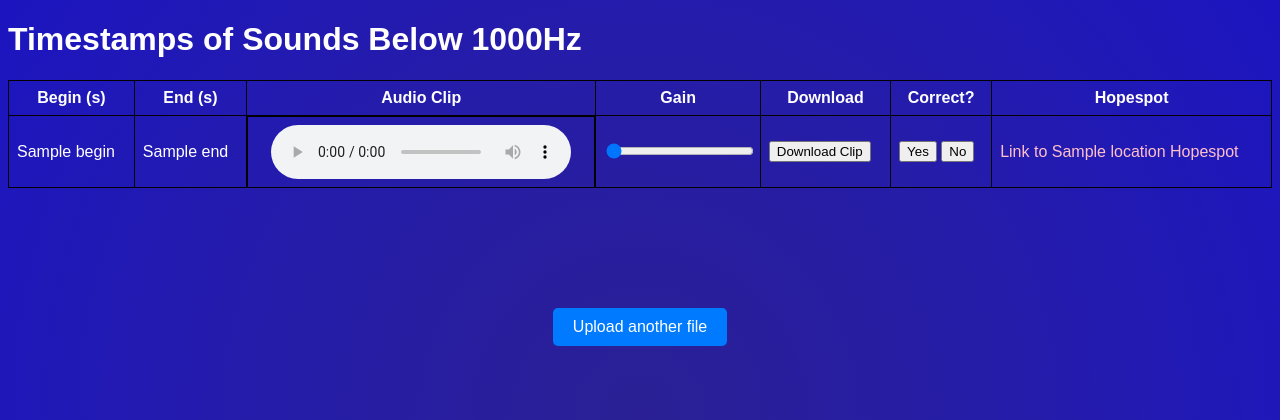
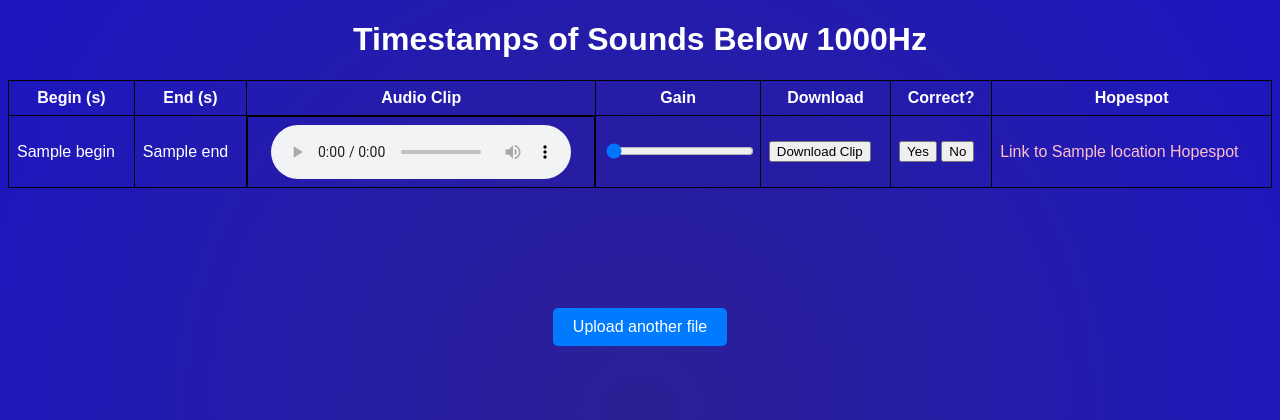
Before and after one commit to wh1tto/Aqoustics-Work, a Flask app: template Classifier Web App/templates/result.html in a window 1280 px wide. Shown: the top 420 px of the page. Run offline with Flask 3, Linux system fonts and the light colour scheme; the template is opened without the code that fills it: most values are stand-ins (such as "Sample title", 1, 10 or a date in 2020).

Commit message:
Clean + Add TODOs

```diff
--- a/Classifier Web App/templates/index.html
+++ b/Classifier Web App/templates/index.html
@@ -209,6 +209,8 @@
 </head>
     <!--
         //TODO: Allow for multiple files to be uploaded at once
+        //TODO: Add a progress bar for each file being uploaded
+        //TODO: Allow locations to be specified for each file individually
     -->
 
 <body>
--- a/Classifier Web App/templates/result.html
+++ b/Classifier Web App/templates/result.html
@@ -67,7 +67,6 @@
     </style>
 
     <script>
-        //TODO: Place link in table according to output from script.py
         document.querySelectorAll('audio').forEach(function(audioElement) {
             // Create an audio context
             var audioCtx = new (window.AudioContext || window.webkitAudioContext)();
@@ -93,7 +92,7 @@
         </script>
 </head>
 <body>
-    <h1>Timestamps of Sounds Below 1000Hz</h1>
+    <h1 style="text-align:center">Timestamps of Sounds Below 1000Hz</h1>
     <div>
         <table class="data">
             <thead>
@@ -133,16 +132,8 @@
                     <td>
                         <a href="{{ locationLink }}">Link to {{ location }} Hopespot</a>
                     </td>
-
-
                 </tr>
                 {% endfor %}
-
-                <!--
-                //TODO: Add Column for is this correct or not (2 buttons) this will be used to help guide the ML model in the future
-                //TODO: Add column for link to hopespot / location of the recording , if defined
-                -->
-
             </tbody>
         </table>
     </div>
```
